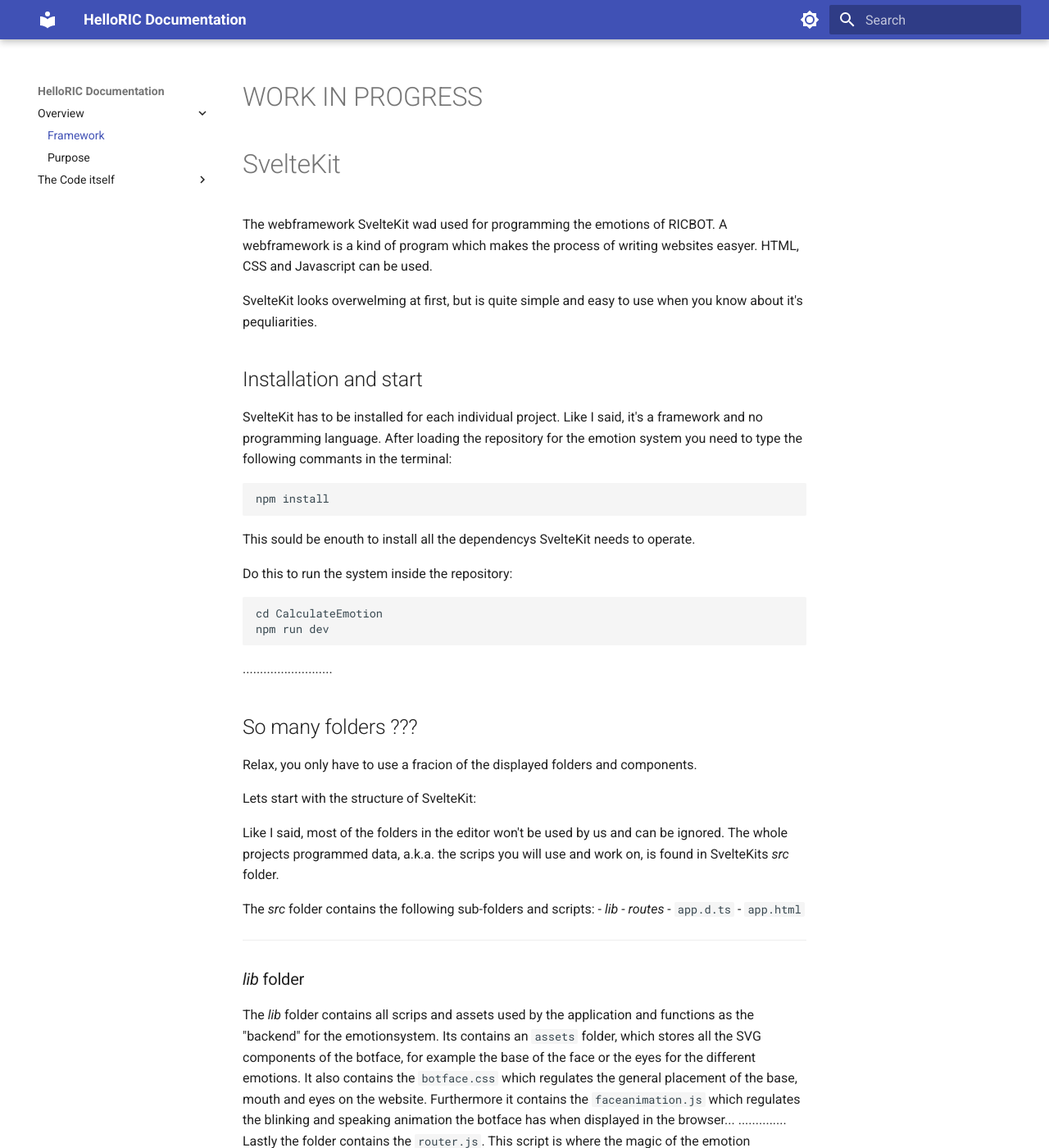
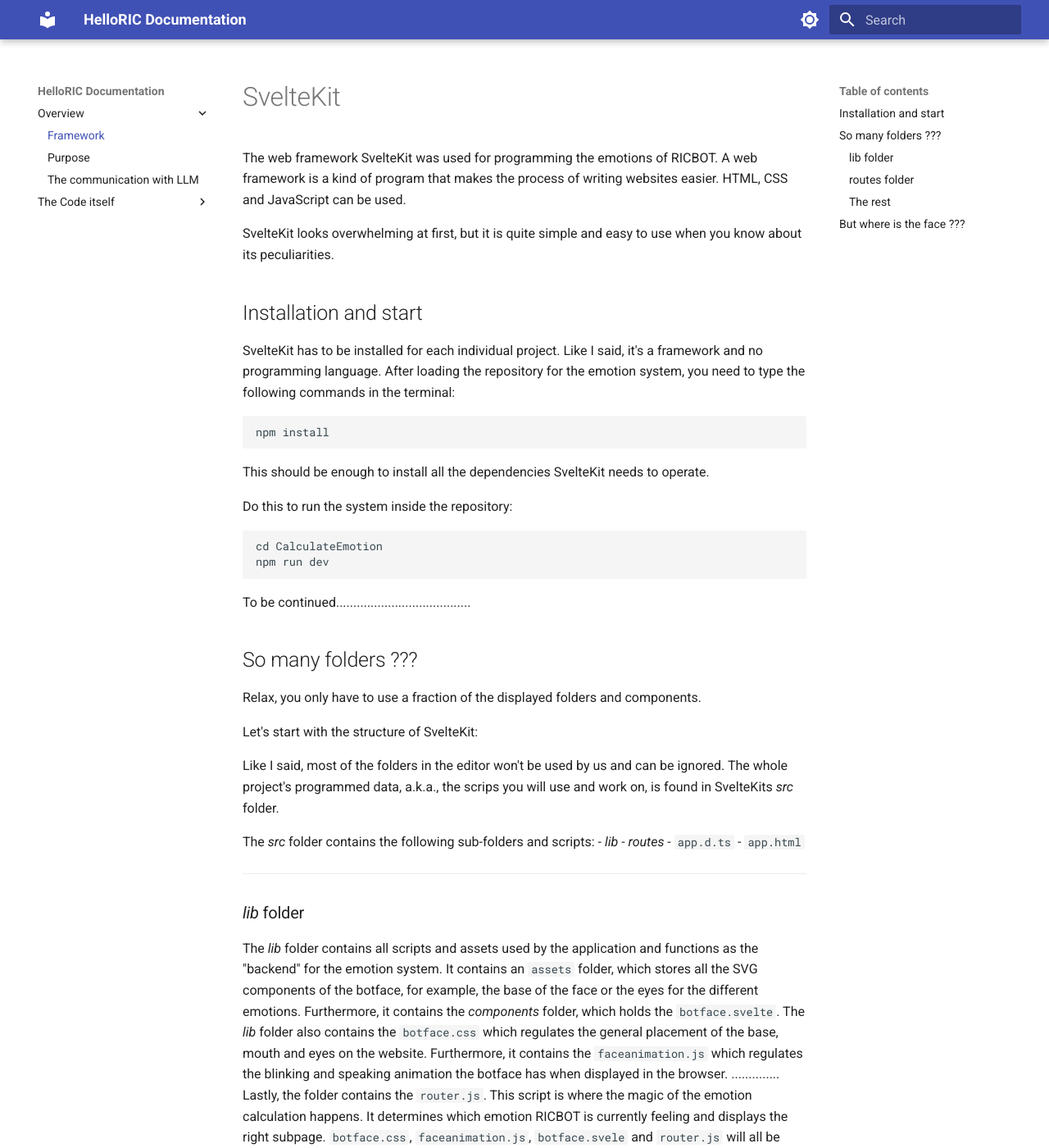
Before and after one commit to helloric/svelte-ui, an MkDocs documentation site: the page built from docs/svelte.md, in a window 1280 px wide and 1400 px high. Shown: the whole window at 82% size. Built offline with MkDocs 1.6.1 and Material for MkDocs 9.7.7, drawn with Linux system fonts in a browser that asks for light colours; some of the changed text lies outside the part shown.

Commit message:
Documentation further updated

````diff
--- a/docs/lib_folder.md
+++ /dev/null
@@ -1,3 +0,0 @@
-This module calculates the current emotion of RICBOT and changes the displayed emotion accordingly.
-
-The main calculation is done in the router.js file
--- a/docs/router.md
+++ b/docs/router.md
@@ -0,0 +1,13 @@
+# How the emotions are selected
+
+The selection of the current emotion is done in the `router.js` file inside the _lib_ folder. The current emotion can either be chosen directly or can be determined by the current levels of `arousal` and `valence` (See _Purpose_ for additional information)
+
+## The code
+1. A Svelte Store is created. This is a remaining line from a previous iteration and has, technically, no purpose anymore. But for some reason, the whole face won't lode when it's missing. So just don't touch it.
+2. `arousal` and `valence` are initialized. Relevant for choosing the emotion by values
+3. `emotionsNumber` is initialized. Relevant for setting the emotion directly
+4. The function `setEmotion(index)` is declared. With this, the current emotion can be selected. It is used for both methods
+5. A function to update the values of `arousal` and `valence`
+6. The `calculateEmotion()` function. The function is more or less a huge switch statement that searches up the current combination of `arousal` and `valence` and then sets the emotion accordingly
+
+# FINISH WHEN MODULE COMPLETE
--- a/docs/svelte.md
+++ b/docs/svelte.md
@@ -1,19 +1,18 @@
-# WORK IN PROGRESS
 # SvelteKit
 
-The webframework SvelteKit wad used for programming the emotions of RICBOT.
-A webframework is a kind of program which makes the process of writing websites easyer.
-HTML, CSS and Javascript can be used.
+The web framework SvelteKit was used for programming the emotions of RICBOT.
+A web framework is a kind of program that makes the process of writing websites easier.
+HTML, CSS and JavaScript can be used.
 
-SvelteKit looks overwelming at first, but is quite simple and easy to use when you know about it's pequliarities.
+SvelteKit looks overwhelming at first, but it is quite simple and easy to use when you know about its peculiarities.
 
 ## Installation and start
-SvelteKit has to be installed for each individual project. Like I said, it's a framework and no programming language. After loading the repository for the emotion system you need to type the following commants in the terminal:
+SvelteKit has to be installed for each individual project. Like I said, it's a framework and no programming language. After loading the repository for the emotion system, you need to type the following commands in the terminal:
 
 ```
 npm install
 ```
-This sould be enouth to install all the dependencys SvelteKit needs to operate.
+This should be enough to install all the dependencies SvelteKit needs to operate.
 
 Do this to run the system inside the repository:
 
@@ -21,13 +20,14 @@ Do this to run the system inside the repository:
 cd CalculateEmotion
 npm run dev
 ```
-..........................
+To be continued.......................................
+
 ## So many folders ???
-Relax, you only have to use a fracion of the displayed folders and components.
+Relax, you only have to use a fraction of the displayed folders and components.
 
-Lets start with the structure of SvelteKit:
+Let's start with the structure of SvelteKit:
 
-Like I said, most of the folders in the editor won't be used by us and can be ignored. The whole projects programmed data, a.k.a. the scrips you will use and work on, is found in SvelteKits _src_ folder.
+Like I said, most of the folders in the editor won't be used by us and can be ignored. The whole project's programmed data, a.k.a., the scrips you will use and work on, is found in SvelteKits _src_ folder.
 
 The _src_ folder contains the following sub-folders and scripts:
 - _lib_
@@ -38,24 +38,32 @@ The _src_ folder contains the following sub-folders and scripts:
 ---
 ### _lib_ folder
 
-The _lib_ folder contains all scrips and assets used by the application and functions as the "backend" for the emotionsystem.
-Its contains an `assets` folder, which stores all the SVG components of the botface, for example the base of the face or the eyes for the different emotions. It also contains the `botface.css` which regulates the general placement of the base, mouth and eyes on the website. Furthermore it contains the `faceanimation.js` which regulates the blinking and speaking animation the botface has when displayed in the browser...
+The _lib_ folder contains all scripts and assets used by the application and functions as the "backend" for the emotion system.
+It contains an `assets` folder, which stores all the SVG components of the botface, for example, the base of the face or the eyes for the different emotions. Furthermore, it contains the _components_ folder, which holds the `botface.svelte`. The _lib_ folder also contains the `botface.css` which regulates the general placement of the base, mouth and eyes on the website. Furthermore, it contains the `faceanimation.js` which regulates the blinking and speaking animation the botface has when displayed in the browser.
 ..............
-Lastly the folder contains the `router.js`. This script is where the magic of the emotion calculation happens. It determinds which emotion RICBOT is currently feeling and displays the right subpage. `botface.css`, `faceanimation.js` and `router.js` will all be discussed in detail later.
+Lastly, the folder contains the `router.js`. This script is where the magic of the emotion calculation happens. It determines which emotion RICBOT is currently feeling and displays the right subpage. `botface.css`, `faceanimation.js`, `botface.svele` and `router.js` will all be discussed in detail later.
 
 ---
 ### _routes_ folder
 
-The _routes_ folder contains all webpages and is the frontend of the application. Each emotion has it's own seperate page...
-...
+The _routes_ folder contains all webpages and is the frontend of the application. For this project, only one page is needed. The `index.html` so to speak. IF there would be more subpages, they would be stored in here.
 
 ---
 ### The rest
 
-The `app.d.ts` and `app.html` can be compleatly ignored and are not relevant for the actual programming. They are used by SvelteKit to host the website
+The `app.d.ts` and `app.html` can be completely ignored and are not relevant for the actual programming. They are used by SvelteKit to host the website
 
 
 ## But where is the face ???
-How to start the application with SvelteKit:
+
+Like described earlier, type the following in the console of the project:
+```
 npm run dev
-...
+```
+This opens port 5173, which can be accessed with http://localhost:5173/ . There you have the face!
+...............
+
+For additional questions regarding SvelteKit, just visit https://kit.svelte.dev
+
+
+# FINISH WHEN MODULE COMPLETE
--- a/mkdocs.yml
+++ b/mkdocs.yml
@@ -4,6 +4,7 @@ nav:
   - Overview:
     - Framework: svelte.md
     - Purpose: getting-Started.md
+    - The communication with LLM: backend.md
   - The Code itself:
     - The assets: assets.md
     - The botface component: botface.md
````
Also changed, not shown: docs/getting-Started.md (+10 -6 lines), docs/routes_folder.md (+9 -1 lines), docs/backend.md (added), docs/image-1.png (added).
